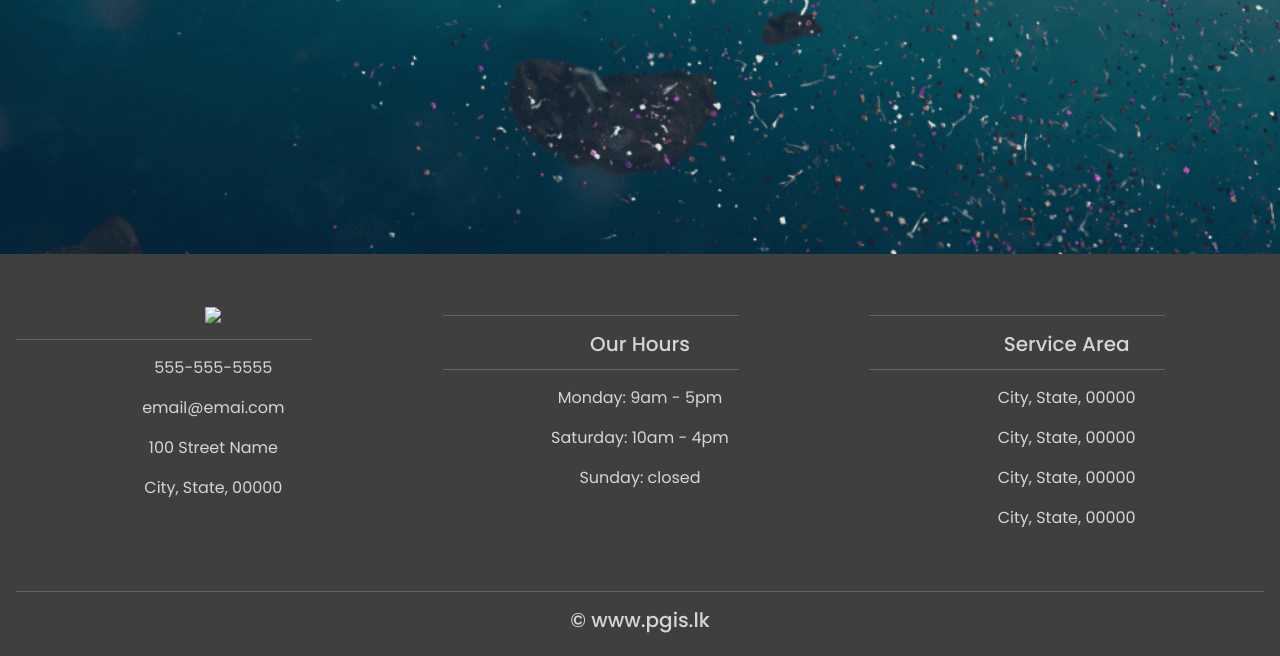
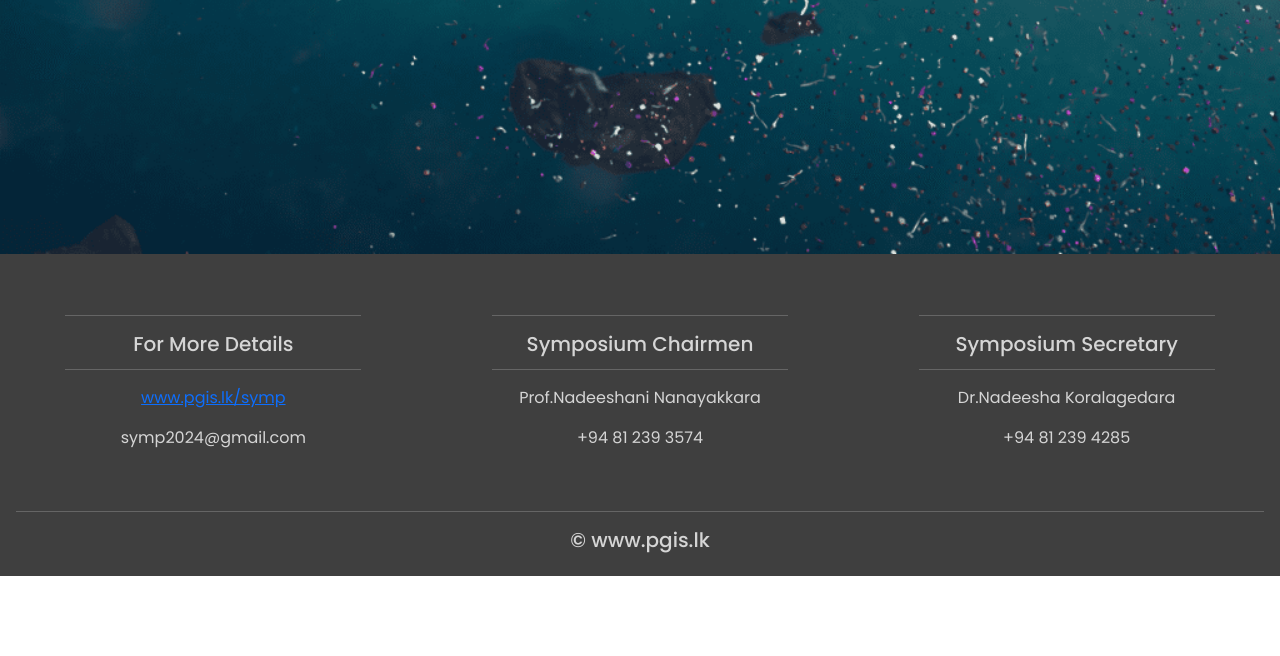
Before and after one commit to Isurumad/web_symp, a website: page src/home.html in a window 1280 px wide. Shown: the part 462-1118 px from the top of the page. After the commit the page ends 1038 px from the top, so only its background shows below. Drawn offline with nearby package versions, Linux system fonts and the light colour scheme.

Commit message:
Footer part has completed

```diff
--- a/src/home.html
+++ b/src/home.html
@@ -17,7 +17,7 @@
     <script src="https://ajax.googleapis.com/ajax/libs/jquery/3.3.1/jquery.min.js"></script>
 	  <script src="https://cdnjs.cloudflare.com/ajax/libs/popper.js/1.12.9/umd/popper.min.js"></script>
 
-    <title>test</title>
+    <title>SYMP-2024</title>
 </head>
 <body>
 
@@ -59,7 +59,7 @@
 <div class="masthead" style="background-image: url('../img/microplastic-in-see.png');">
 	<!-- get text to middle of the background -->
 	<div class="color-overlay d-flex justify-content-center align-items-center">
-		<h1 class="main-header">Symposium on Microplastics Pollution</h1>
+		<h1 class="main-header">SYMP 2024</h1>
 	</div>
 	<div class="timer d-flex justify-content-center align-items-center">
 		<div>
@@ -89,29 +89,28 @@
 	<div class="container-fluid padding ">
 		<div class="row text-center">
 			<div class="col-md-4">
-				<img src="img/w3newbie.png">
-				<hr class="light">
-				<p>555-555-5555</p>
-				<p>email@emai.com</p>
-				<p>100 Street Name</p>
-				<p>City, State, 00000</p>
+				<hr class="light mx-auto">
+				<h5>For More Details</h5>
+				<hr class="light mx-auto">
+				<p><a href="#">www.pgis.lk/symp</a></p>
+				<p>symp2024@gmail.com</p>
+
 			</div>
 			<div class="col-md-4">
-				<hr class="light">
-				<h5>Our Hours</h5>
-				<hr class="light">
-				<p>Monday: 9am - 5pm</p>
-				<p>Saturday: 10am - 4pm</p>
-				<p>Sunday: closed</p>
+				<hr class="light mx-auto">
+				<h5>Symposium Chairmen</h5>
+				<hr class="light mx-auto">
+				<p>Prof.Nadeeshani Nanayakkara</p>
+				<p>+94 81 239 3574</p>
+
 			</div>
 			<div class="col-md-4">
-				<hr class="light">
-				<h5>Service Area</h5>
-				<hr class="light">
-				<p>City, State, 00000</p>
-				<p>City, State, 00000</p>
-				<p>City, State, 00000</p>
-				<p>City, State, 00000</p>
+				<hr class="light mx-auto">
+				<h5>Symposium Secretary</h5>
+				<hr class="light mx-auto">
+				<p>Dr.Nadeesha Koralagedara</p>
+				<p>+94 81 239 4285</p>
+
 			</div>
 			<div class="col-12">
 				<hr class="light-100">
```
